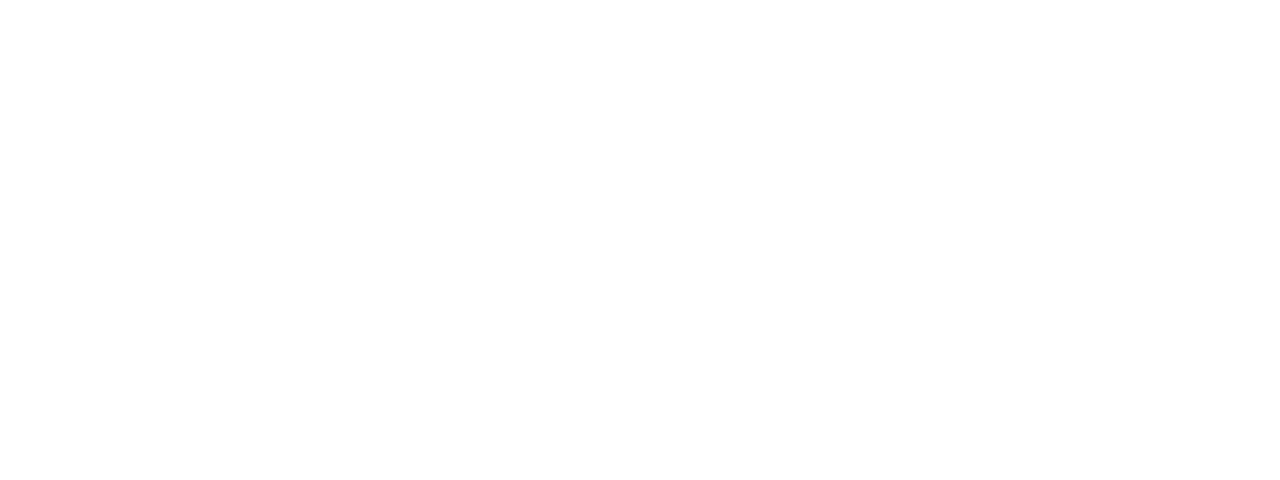
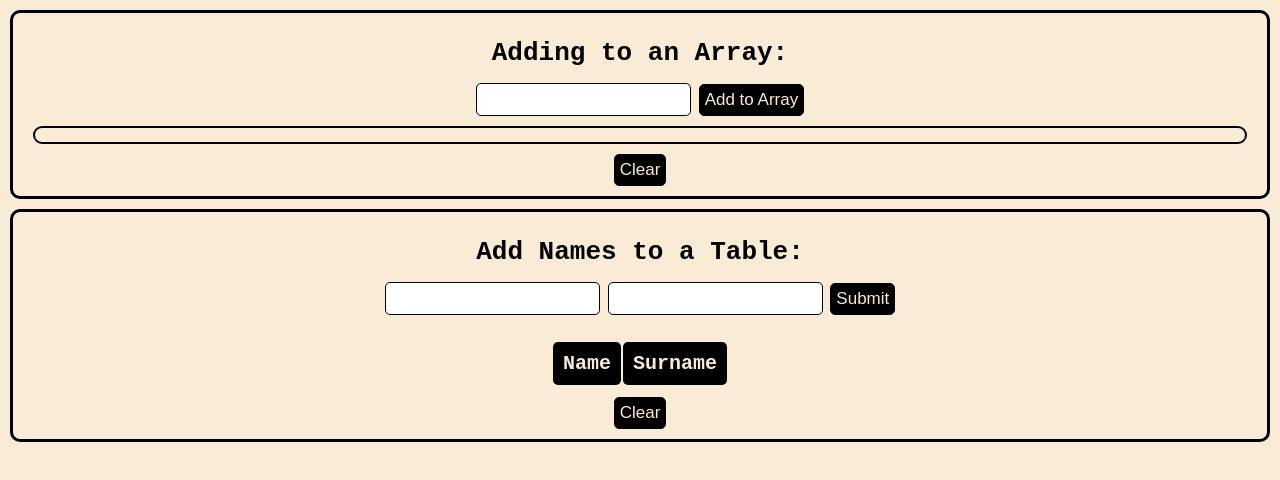
Before and after one commit to taahirahismail/obj-and-array-methods, a plain HTML site: page index.html in a window 1280 px wide. Drawn offline with Linux system fonts and the light colour scheme.

Commit message:
finiiiisshheedd

```diff
--- a/index.html
+++ b/index.html
@@ -1,14 +1,42 @@
 <!DOCTYPE html>
 <html lang="en">
-<head>
-    <meta charset="UTF-8">
-    <meta http-equiv="X-UA-Compatible" content="IE=edge">
-    <meta name="viewport" content="width=device-width, initial-scale=1.0">
-    <title>Objects and Array Methods</title>
-</head>
-<body>
+  <head>
+    <meta charset="UTF-8" />
+    <meta http-equiv="X-UA-Compatible" content="IE=edge" />
+    <meta name="viewport" content="width=device-width, initial-scale=1.0" />
+    <link rel="stylesheet" href="index.css" />
+    <title>Exercise</title>
+    <link rel="stylesheet" href="style.css" />
+  </head>
+  <body>
+    <main>
+      <div class="numInputs">
+        <h1>Adding to an Array:</h1>
+        <input type="text" id="input" />
+        <button onclick="addNum()">Add to Array</button>
+        <p id="display"></p>
+        <button onclick="clrArray()">Clear</button>
+      </div>
 
-
-    <script src="./index.js"></script>
-</body>
+      <div class="form">
+        <h1>Add Names to a Table:</h1>
+        <input type="text" id="name" />
+        <input type="text" id="surname" />
+        <button onclick="addObj()">Submit</button>
+        <!-- <p id="display1"></p> -->
+        <div class="table">
+          <table>
+            <tr>
+              <th>Name</th>
+              <th>Surname</th>
+            </tr>
+            <br />
+            <tbody class="tableInfo"></tbody>
+          </table>
+        </div>
+        <button onclick="clrNames()">Clear</button>
+      </div>
+    </main>
+    <script src="index.js"></script>
+  </body>
 </html>
--- a/index.js
+++ b/index.js
@@ -0,0 +1,48 @@
+let array1 = [];
+
+function addNum() {
+  let input = document.getElementById("input").value;
+  array1.push(input);
+
+  document.getElementById("display").innerHTML = array1;
+
+  document.getElementById("input").value = "";
+}
+
+let array2 = [];
+
+function addObj() {
+  let person = {
+    name: document.getElementById("name").value,
+    surname: document.getElementById("surname").value,
+  };
+
+  array2.push(person);
+
+//   document.getElementById("display1").innerHTML += Object.values(Value);
+
+//   console.log(array2);
+
+  let table = document.querySelector(".tableInfo");
+  table.innerHTML = "";
+  array2.forEach((data) => {
+    table.innerHTML +=
+    `
+    <tr>
+    <td>${data.name}</td>
+    <td>${data.surname}</td>
+    </tr>
+    `;
+
+    document.getElementById("name").value = "";
+    document.getElementById("surname").value = "";
+});
+}
+
+function clrArray() {
+    document.getElementById("display").innerHTML = "";
+}
+
+function clrNames() {
+    document.querySelector(".tableInfo").innerHTML = "";
+}
--- /dev/null
+++ b/style.css
@@ -0,0 +1,117 @@
+* {
+    box-sizing: border-box;
+    margin: 0;
+    padding: 0;
+}
+
+body {
+    background: antiquewhite;
+    font-family: monospace;
+}
+
+.numInputs {
+    margin: 10px;
+    padding: 10px;
+    border: 3px solid black;
+    border-radius: 10px;
+    text-align: center;
+}
+
+.numInputs h1 {
+    padding: 5px;
+    margin: 10px;
+}
+
+.numInputs input {
+    border: 1px solid black;
+    border-radius: 5px;
+    padding: 7px;
+    font-size: 15px;
+    text-align: end;
+}
+
+.numInputs button {
+    padding: 5px;
+    border: 1px solid black;
+    border-radius: 5px;
+    font-size: 17px;
+    background-color: black;
+    color: antiquewhite;
+}
+
+.numInputs button:hover {
+    background-color: antiquewhite;
+    color: black;
+    border: 2px solid black;
+}
+
+.numInputs #display {
+    margin: 10px;
+    padding: 7px;
+    border: 2px solid black;
+    border-radius: 10px;
+    font-size: 20px;
+}
+
+.form {
+    margin: 10px;
+    padding: 10px;
+    border: 3px solid black;
+    border-radius: 10px;
+    text-align: center;
+}
+
+.form h1 {
+    padding: 5px;
+    margin: 10px;
+}
+
+.form input {
+    border: 1px solid black;
+    border-radius: 5px;
+    padding: 7px;
+    font-size: 15px;
+}
+
+.form button {
+    padding: 5px;
+    border: 1px solid black;
+    border-radius: 5px;
+    font-size: 17px;
+    background-color: black;
+    color: antiquewhite;
+}
+
+.form button:hover {
+    background-color: antiquewhite;
+    color: black;
+    border: 2px solid black;
+}
+
+.form .table {
+    display: flex;
+    flex-direction: column;
+    align-items: center;
+    justify-content: center;
+}
+
+.form table {
+    padding: 10px;
+}
+
+.form table th {
+    padding: 10px;
+    margin: 10px;
+    border-radius: 5px;
+    background-color: black;
+    color: antiquewhite;
+    font-size: 20px;
+}
+
+.form table tr, td {
+    padding: 10px;
+    margin: 5px;
+    border: 2px solid black;
+    border-radius: 5px;
+    font-size: 15px;
+}
```
